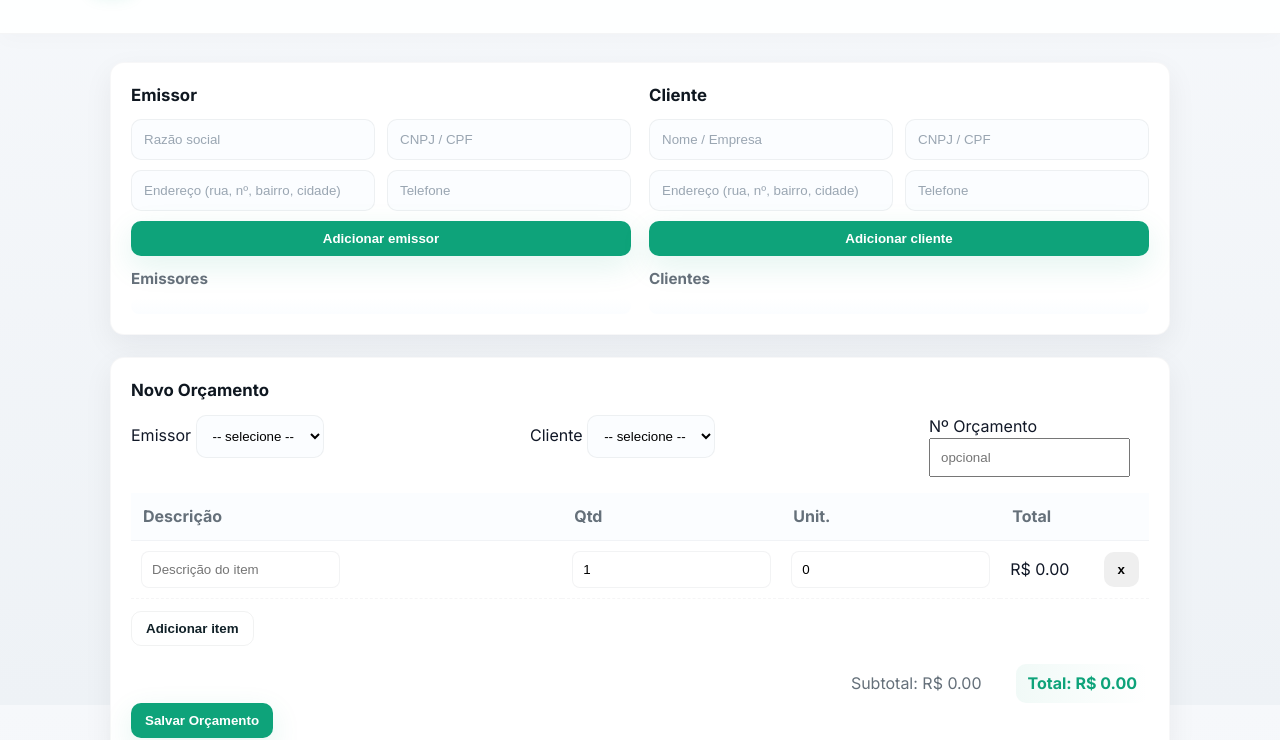
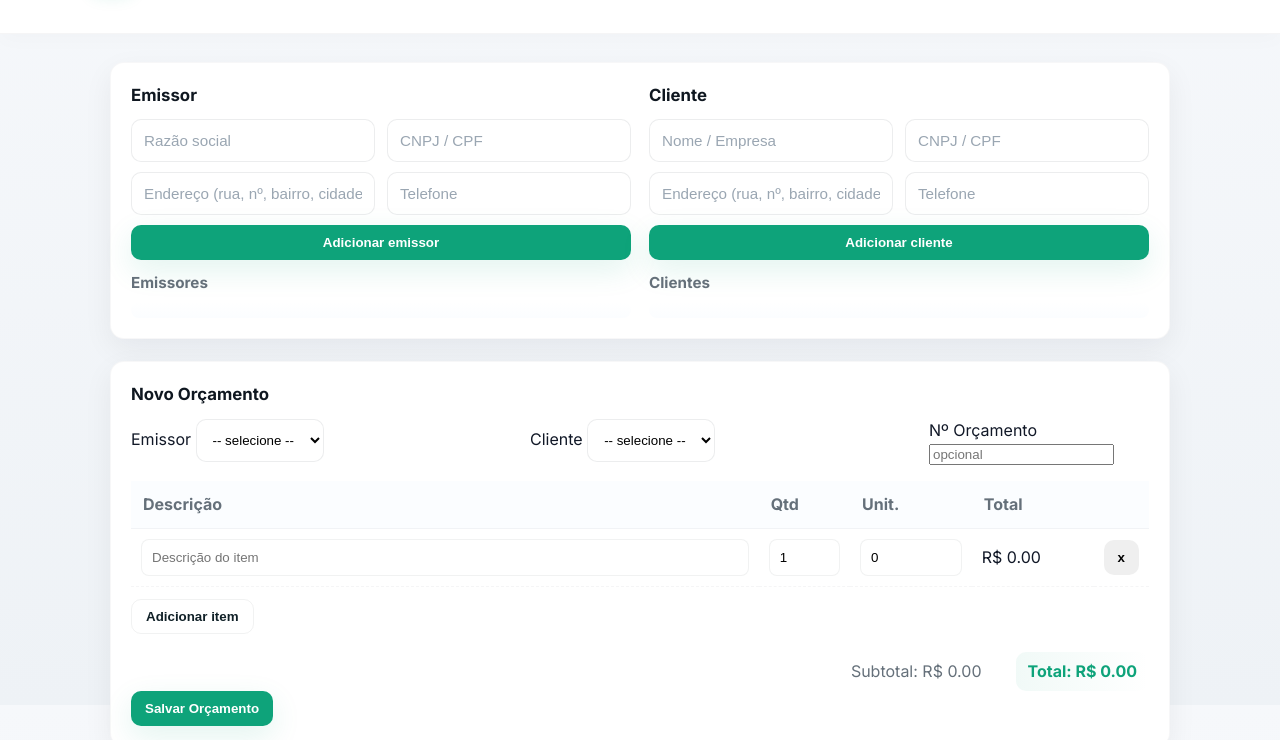
Before and after one commit to officemicrosoft203-collab/geradordeorcamentosSoftPrime, a website: page index.html in a window 1280 px wide. Shown: the part 95-835 px from the top of the page. Drawn offline with Linux system fonts and the light colour scheme.

Commit message:
Descrição da mudança

```diff
--- a/index.html
+++ b/index.html
@@ -141,7 +141,7 @@
   </div>
 
   <footer class="footer">
-    <div class="container">Dados salvos localmente no seu navegador. Faça export para backup.</div>
+    <div class="container">© Desenvolvido por SoftPrime</div>
   </footer>
 
   <script src="app.js"></script>
--- a/styles.css
+++ b/styles.css
@@ -1,7 +1,8 @@
-/* Tema sofisticado, limpo e moderno
-   - Contrastes mais ricos
-   - Botões e inputs refinados
-   - Layout responsivo
+/* Ajustes:
+   - input/select: borda visível mesmo sem foco
+   - foco: sem outline preto do navegador; efeito verde sutil
+   - mantém a tipografia e o layout sofisticado
+   - rodapé preservado: "© Desenvolvido por SoftPrime"
 */
 
 :root{
@@ -11,9 +12,9 @@
   --muted-weak: #9aa6b2;
   --primary: #0ea37a;
   --primary-600: #0a8b68;
+  --primary-rgb: 14,163,122;
   --accent: #6c5ce7;
   --danger: #e05656;
-  --glass: rgba(255,255,255,0.7);
   --shadow: 0 10px 30px rgba(15,22,30,0.06);
   --radius: 14px;
   --container: 1100px;
@@ -39,7 +40,7 @@
 
 /* Topbar */
 .topbar{
-  background:rgba(255,255,255,0.9);
+  background:rgba(255,255,255,0.95);
   backdrop-filter: blur(6px);
   border-bottom:1px solid rgba(10,20,30,0.04);
   box-shadow:0 6px 20px rgba(12,18,28,0.02);
@@ -80,20 +81,44 @@
 h3{margin:0 0 12px 0;font-size:1.05rem;color:#0f1720}
 h4.list-title{margin:12px 0 8px 0;color:var(--muted);font-size:0.95rem}
 
-/* Forms */
+/* Forms: default visible border and bg, no browser black outline on focus */
 .form-row{display:flex;gap:12px;margin-bottom:10px}
-.form-row input, .form-row select{flex:1;padding:12px;border-radius:10px;border:1px solid rgba(16,32,39,0.06);background:#fbfdff}
+.form-row input, .form-row select{
+  flex:1;
+  padding:12px;
+  border-radius:10px;
+  border:1px solid rgba(16,32,39,0.08); /* mais visível sem foco */
+  background:#ffffff; /* opaco, não transparente */
+  font-size:0.95rem;
+  color:#0f1720;
+  transition:box-shadow .14s, border-color .12s, transform .08s;
+  outline: none; /* remove outline do navegador */
+  -webkit-appearance: none;
+  -moz-appearance: none;
+}
 .form-row input::placeholder{color:var(--muted-weak)}
 .form-issuer .form-row + .form-row{margin-top:6px}
 
+/* Focus: verde sutil (remove a borda preta) */
+.form-row input:focus, .form-row select:focus, .form-row textarea:focus{
+  border-color: var(--primary-600);
+  box-shadow: 0 8px 24px rgba(var(--primary-rgb),0.08);
+  transform: translateY(-1px);
+}
+
+/* For accessibility: visible focus ring for keyboard users */
+.form-row input:focus-visible, .form-row select:focus-visible{
+  outline: 3px solid rgba(var(--primary-rgb),0.12);
+  outline-offset: 3px;
+}
+
+/* label/grid layout */
 .field{display:block}
-.field select{padding:12px;border-radius:10px;border:1px solid rgba(16,32,39,0.06);background:#fbfdff}
+.field select{padding:12px;border-radius:10px;border:1px solid rgba(16,32,39,0.08);background:#fff}
 
 /* compact row for selects */
 .form-row-compact{display:grid;grid-template-columns:1fr 1fr 220px;gap:12px;margin-bottom:16px}
 @media (max-width:900px){.form-row-compact{grid-template-columns:1fr}}
-
-.small-field input{padding:10px}
 
 /* Buttons */
 button{font-weight:600;border-radius:10px;border:none;padding:10px 14px;cursor:pointer}
@@ -107,7 +132,7 @@
 .items-table{width:100%;border-collapse:collapse;margin-top:6px}
 .items-table thead th{background:#fbfdff;text-align:left;padding:12px;border-bottom:1px solid rgba(10,20,30,0.04);color:var(--muted);font-weight:700}
 .items-table td{padding:10px;border-bottom:1px dashed rgba(10,20,30,0.04);vertical-align:middle}
-.items-table input{padding:10px;border-radius:8px;border:1px solid rgba(16,32,39,0.05);width:100}
+.items-table input{padding:10px;border-radius:8px;border:1px solid rgba(16,32,39,0.06);width:100%}
 
 /* Item controls */
 .item-controls{margin-top:12px}
@@ -118,7 +143,7 @@
 .subtotal{color:var(--muted);padding:8px 12px;border-radius:10px}
 .grand{font-weight:700;color:var(--primary);padding:8px 12px;border-radius:10px;background:linear-gradient(90deg,rgba(14,163,122,0.06),transparent)}
 
-/* Lists: emitters / clients / quotes */
+/* Lists */
 .scroll-list{list-style:none;padding:8px 6px;margin:0;max-height:220px;overflow:auto;border-radius:10px;background:linear-gradient(180deg,#fff,#fbfdff)}
 .list li{display:flex;align-items:center;justify-content:space-between;padding:10px;border-radius:8px;margin-bottom:8px;background:transparent;border:1px solid rgba(16,32,39,0.03)}
 .list li .meta{color:var(--muted);font-size:0.9rem}
@@ -134,7 +159,7 @@
 .modal-content{background:linear-gradient(180deg,#ffffff,#fbfdff);padding:18px;border-radius:12px;width:90%;max-width:920px;box-shadow:0 25px 60px rgba(10,20,30,0.2);position:relative}
 .modal .close{position:absolute;right:12px;top:10px;background:transparent;border:none;font-size:22px;color:#333;cursor:pointer}
 
-/* Footer */
+/* Footer (mantido conforme solicitado) */
 .footer{padding:24px 0;color:var(--muted);font-size:0.95rem;text-align:center}
 
 /* Responsividade */
```
